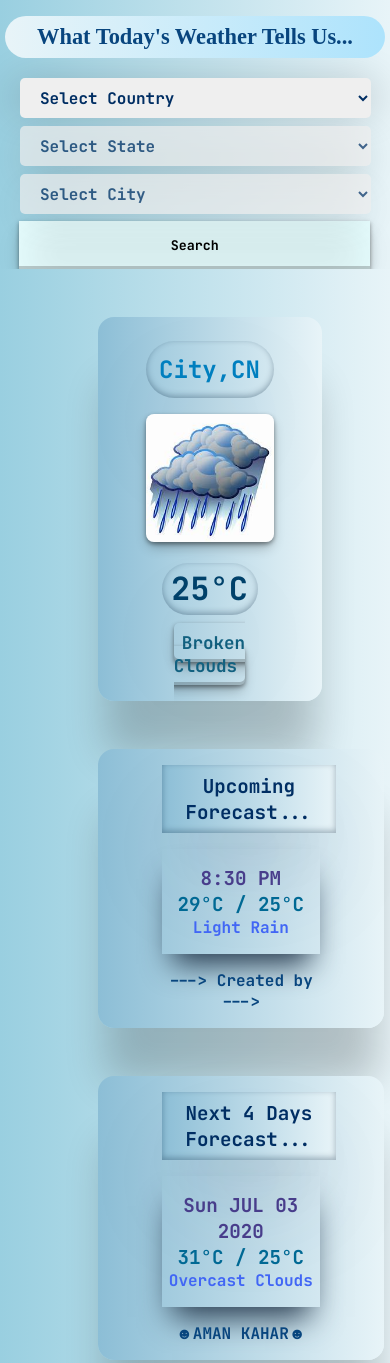
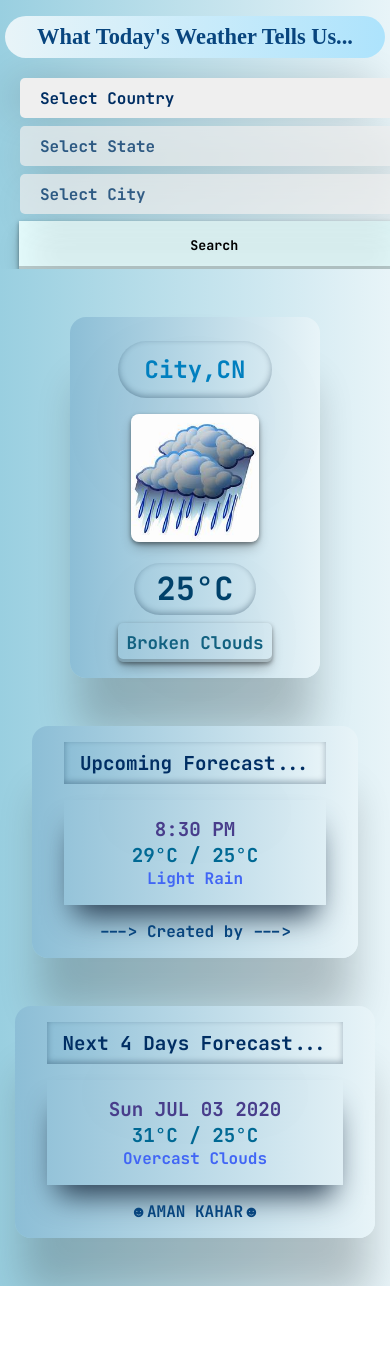
Before and after one commit to aman-kahar/weather-app, a plain HTML site: page index.html in a window 390 px wide. Shown: the top 1363 px of the page. After the commit the page ends 1286 px from the top, so only its background shows below. Drawn offline with Linux system fonts and the light colour scheme; no server answers; a web font is replaced by a local one.

Commit message:
first commit

```diff
--- a/style.css
+++ b/style.css
@@ -228,16 +228,20 @@ button:hover {
 
 @media(max-width:600px){
   .list{
-    width: 90%;
+    width: 100%;
     margin: 4px 20px;
+    overflow: hidden;
   }
   button{
     margin-left: 1.2rem;
     margin-top: 3px;
-   width: 90%;
+   width: 100%;
   }
-  .upcomingForecastInfo,.next4DaysForecastInfo,.upcomingForecastHeader,.next4DaysForecastHeader{
-   width: 90%;
+ .firstBox,.secondBox,.thirdBox{
+    width: 100%;
+  }
+  .upcomingForecastInfo,.next4DaysForecastInfo{
+    padding: 1rem 2rem;
   }
 
 }
```
